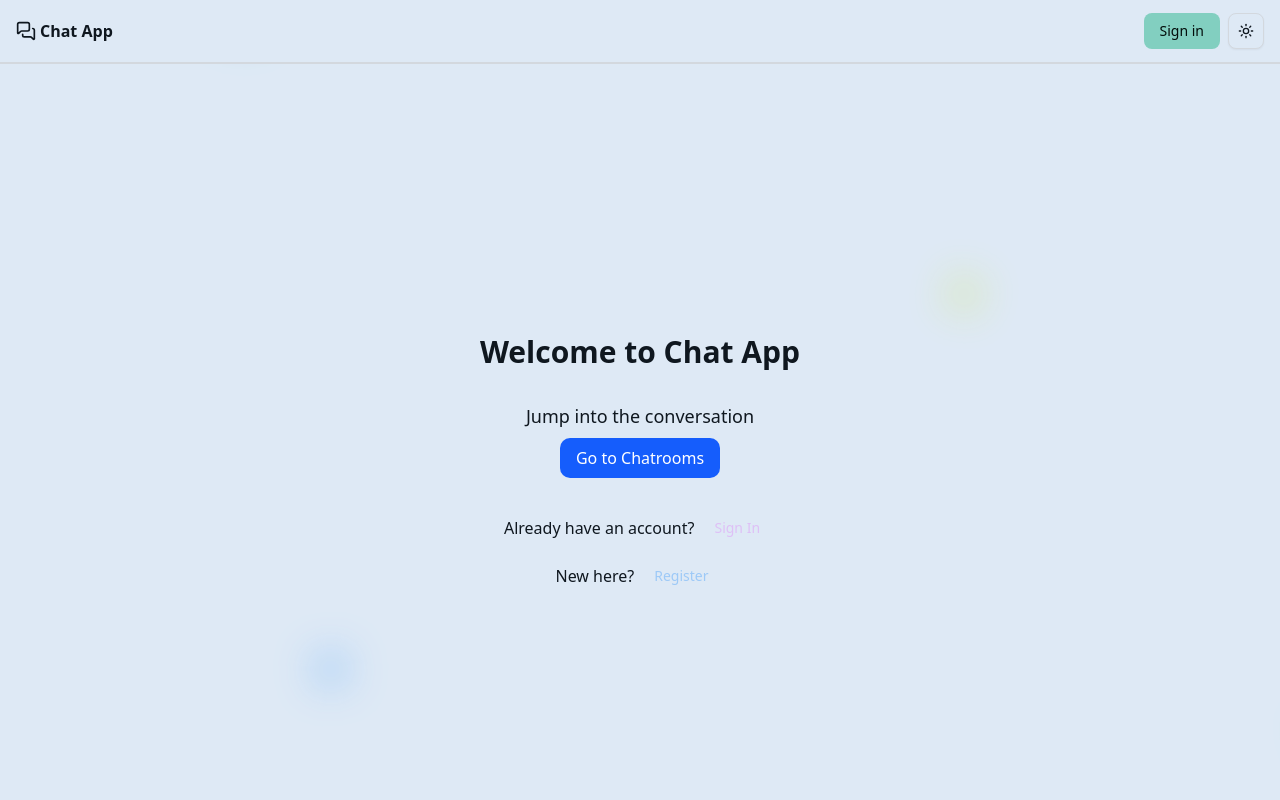
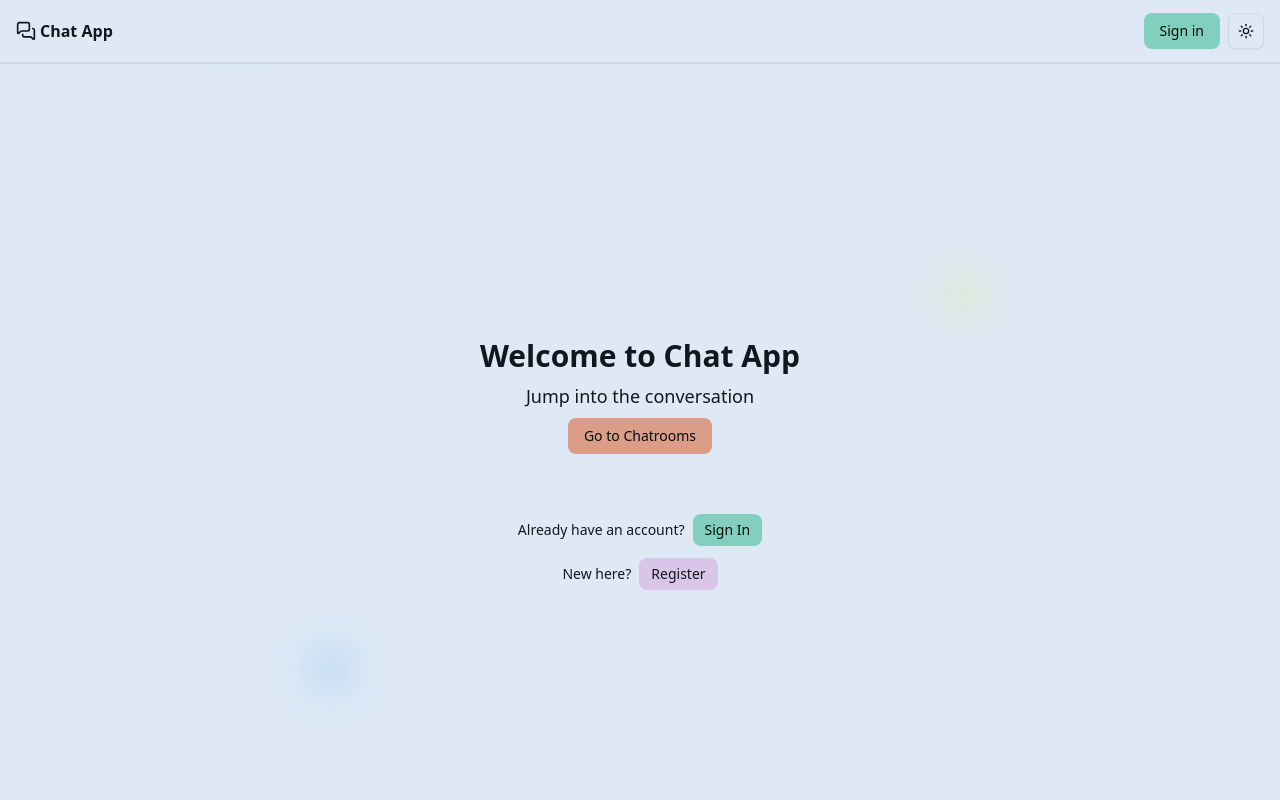
Before and after one commit to micnusz/chat-app-frontend, a Next.js app: page / in a window 1280 px wide. Shown: the top 800 px of the page. Built offline with nearby package versions, Linux system fonts and the light colour scheme.

Commit message:
Added couple variants of Button

```diff
--- a/src/components/HomePageClient.tsx
+++ b/src/components/HomePageClient.tsx
@@ -5,32 +5,28 @@ import Link from "next/link";
 
 export default function HomePageClient() {
   return (
-    <div className="min-h-screen flex flex-col items-center justify-center space-y-8">
-      <h1 className="text-3xl font-bold">Welcome to Chat App</h1>
-
+    <div className="min-h-screen flex flex-col items-center justify-center space-y-15">
       <div className="flex flex-col items-center space-y-2">
+        <h1 className="text-3xl font-bold">Welcome to Chat App</h1>
         <p className="text-lg text-foreground">Jump into the conversation</p>
-        <Link
-          href="/chatrooms"
-          className="px-4 py-2 bg-blue-600 text-white rounded-lg hover:bg-blue-700"
-        >
-          Go to Chatrooms
+        <Link href="/chatrooms">
+          <Button variant="chart5">Go to Chatrooms</Button>
         </Link>
       </div>
 
-      <div className="flex flex-col items-center space-y-3">
-        <div className="flex items-center flex-row gap-x-1">
+      <div className="flex flex-col items-center space-y-3 text-sm">
+        <div className="flex items-center flex-row gap-x-2">
           <span className="text-foreground">Already have an account?</span>
           <Link href="/signin">
-            <Button variant="link" className="text-chart-3">
+            <Button variant="default" size={"sm"}>
               Sign In
             </Button>
           </Link>
         </div>
-        <div className="flex flex-row gap-x-1 items-center">
+        <div className="flex flex-row gap-x-2 items-center">
           <span className="text-foreground">New here?</span>
           <Link href="/signup">
-            <Button variant="link" className="text-chart-2">
+            <Button variant="secondary" size={"sm"}>
               Register
             </Button>
           </Link>
--- a/src/components/ui/button.tsx
+++ b/src/components/ui/button.tsx
@@ -10,6 +10,11 @@ const buttonVariants = cva(
     variants: {
       variant: {
         default: "bg-primary text-primary-foreground hover:bg-primary/90",
+        chart1: "bg-chart-1 text-primary-foreground hover:bg-chart-1/90",
+        chart2: "bg-chart-2 text-primary-foreground hover:bg-chart-2/90",
+        chart3: "bg-chart-3 text-primary-foreground hover:bg-chart-3/90",
+        chart4: "bg-chart-4 text-primary-foreground hover:bg-chart-4/90",
+        chart5: "bg-chart-5 text-primary-foreground hover:bg-chart-5/90",
         destructive:
           "bg-destructive text-white hover:bg-destructive/90 focus-visible:ring-destructive/20 dark:focus-visible:ring-destructive/40 dark:bg-destructive/60",
         outline:
```
